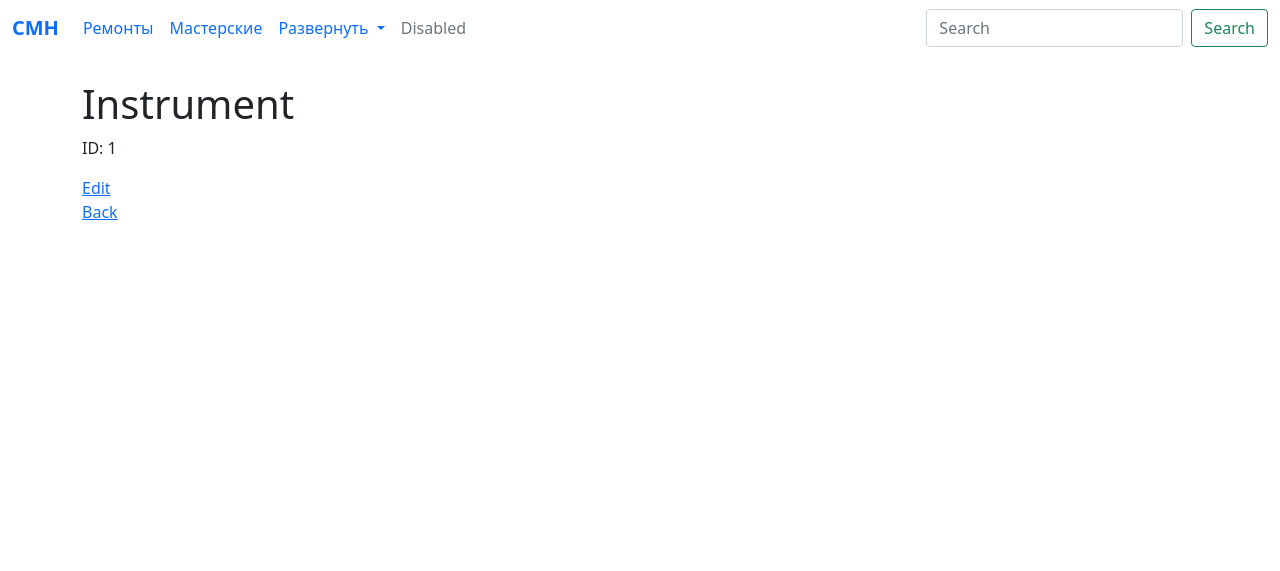
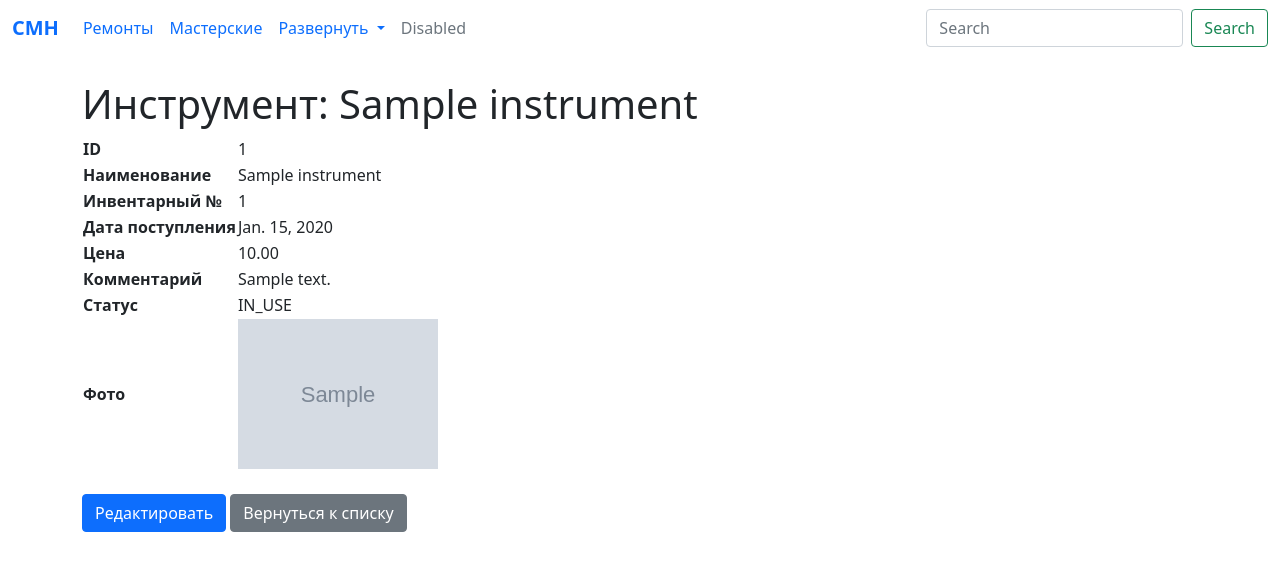
Before and after one commit to botnbot/instrument_control, a Django app: page /instruments/1/ in a window 1280 px wide. Shown: the top 571 px of the page. Run offline with Django 5.2, Linux system fonts and the light colour scheme; tables that the repository leaves empty hold one stand-in row (values such as "Sample post"); grey boxes marked "Sample" are stand-in pictures; some libraries are stand-ins or nearby versions.

Commit message:
fully rewrite core\detail.html

```diff
--- a/core/templates/core/instruments/detail.html
+++ b/core/templates/core/instruments/detail.html
@@ -2,12 +2,46 @@
 
 {% block content %}
 
-<h1>Instrument</h1>
+<h1>Инструмент: {{ object.name }}</h1>
 
-<p>ID: {{ object.id }}</p>
-
-<a href="{% url 'core:instrument_edit' object.id %}">Edit</a>
+<table>
+    <tr>
+        <th>ID</th>
+        <td>{{ object.id }}</td>
+    </tr>
+    <tr>
+        <th>Наименование</th>
+        <td>{{ object.name }}</td>
+    </tr>
+    <tr>
+        <th>Инвентарный №</th>
+        <td>{{ object.inventory_N }}</td>
+    </tr>
+    <tr>
+        <th>Дата поступления</th>
+        <td>{{ object.entry_date }}</td>
+    </tr>
+    <tr>
+        <th>Цена</th>
+        <td>{{ object.price }}</td>
+    </tr>
+    <tr>
+        <th>Комментарий</th>
+        <td>{{ object.comment }}</td>
+    </tr>
+    <tr>
+        <th>Статус</th>
+        <td>{{ object.status }}</td>
+    </tr>
+    {% if object.image1 %}
+    <tr>
+        <th>Фото</th>
+        <td><img src="{{ object.image1.url }}" width="200" alt="Фото инструмента"></td>
+    </tr>
+    {% endif %}
+</table>
 <br>
-<a href="{% url 'core:instrument_list' %}">Back</a>
+<a href="{% url 'core:instrument_edit' object.id %}" class="btn btn-primary">Редактировать</a>
+<a href="{% url 'core:instrument_list' %}" class="btn btn-secondary">Вернуться к списку</a>
 
 {% endblock %}
```
